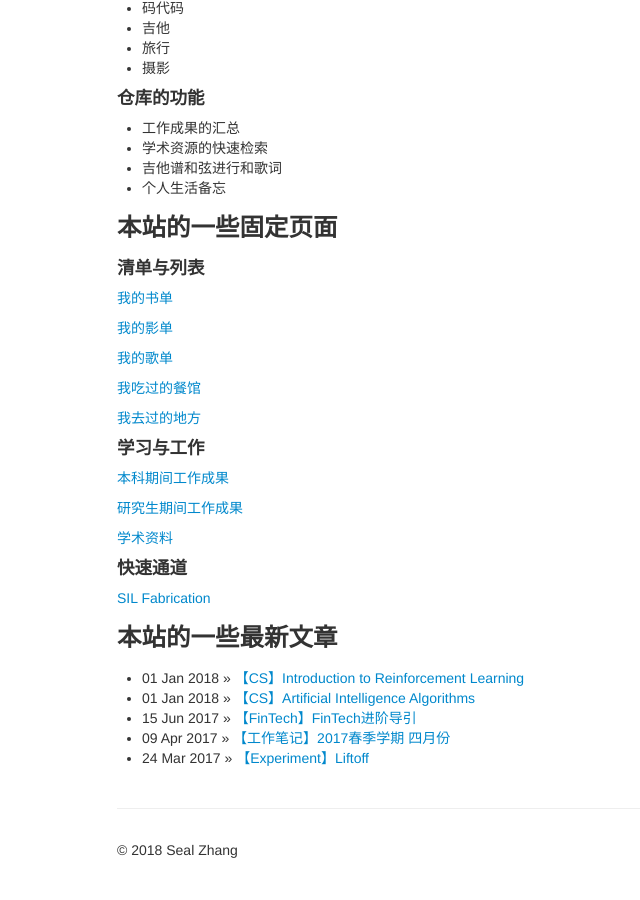
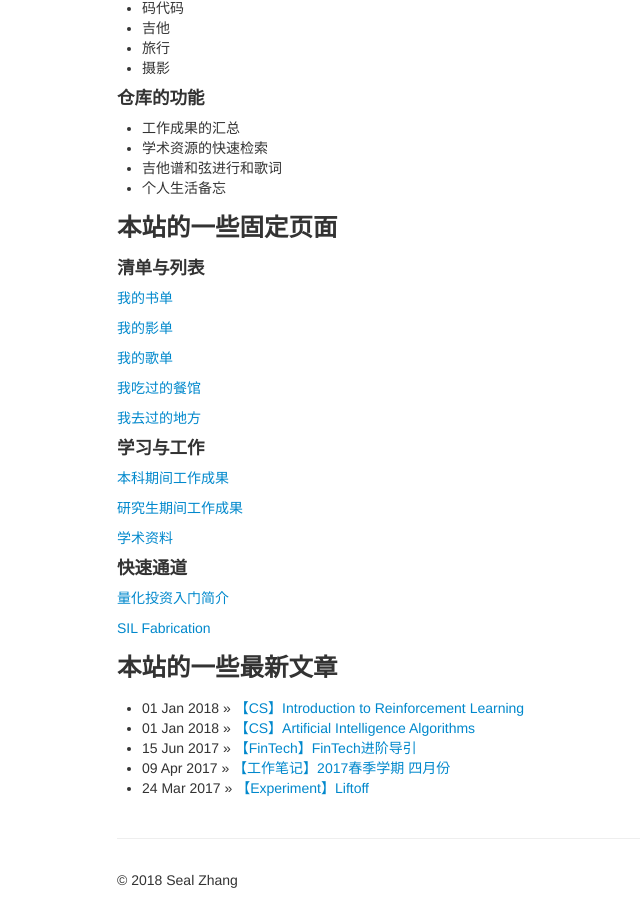
Before and after one commit to zhangchuheng123/zhangchuheng123.github.io, a Jekyll site: the page built from index.md, in a window 1280 px wide and 900 px high, scrolled down 1479 px. Shown: the whole window, without its empty margins (173-813 px from the left). Built offline with Jekyll 4.4.1, drawn with Linux system fonts in a browser that asks for light colours; before the commit the page ends 2349 px from its top, so only the background shows below that.

Commit message:
add iQuant link

```diff
--- a/index.md
+++ b/index.md
@@ -5,7 +5,7 @@ tagline: 学术 吉他 旅行 摄影 生活
 ---
 {% include JB/setup %}
 
-![](/assets/images/2016-11-26-homepage.jpg)
+![](assets/images/2016-11-26-homepage.jpg)
 
 ### Welcome to My Warehouse!
 
@@ -89,6 +89,8 @@ tagline: 学术 吉他 旅行 摄影 生活
 
 #### 快速通道
 
+[量化投资入门简介](http://sealzhang.tk/iQuant/)
+
 [SIL Fabrication]({% post_url /Experiment/2016-11-19-Experiment-SIL %})
 
 ### 本站的一些最新文章
```
